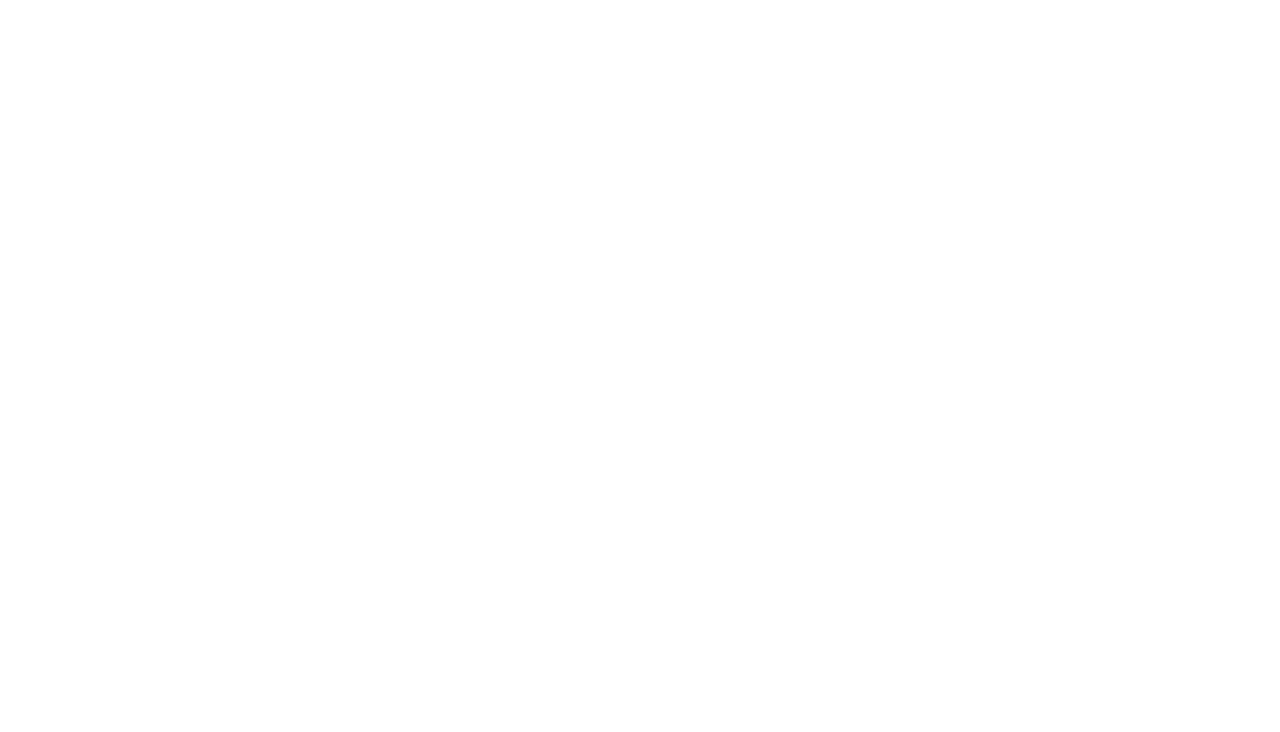
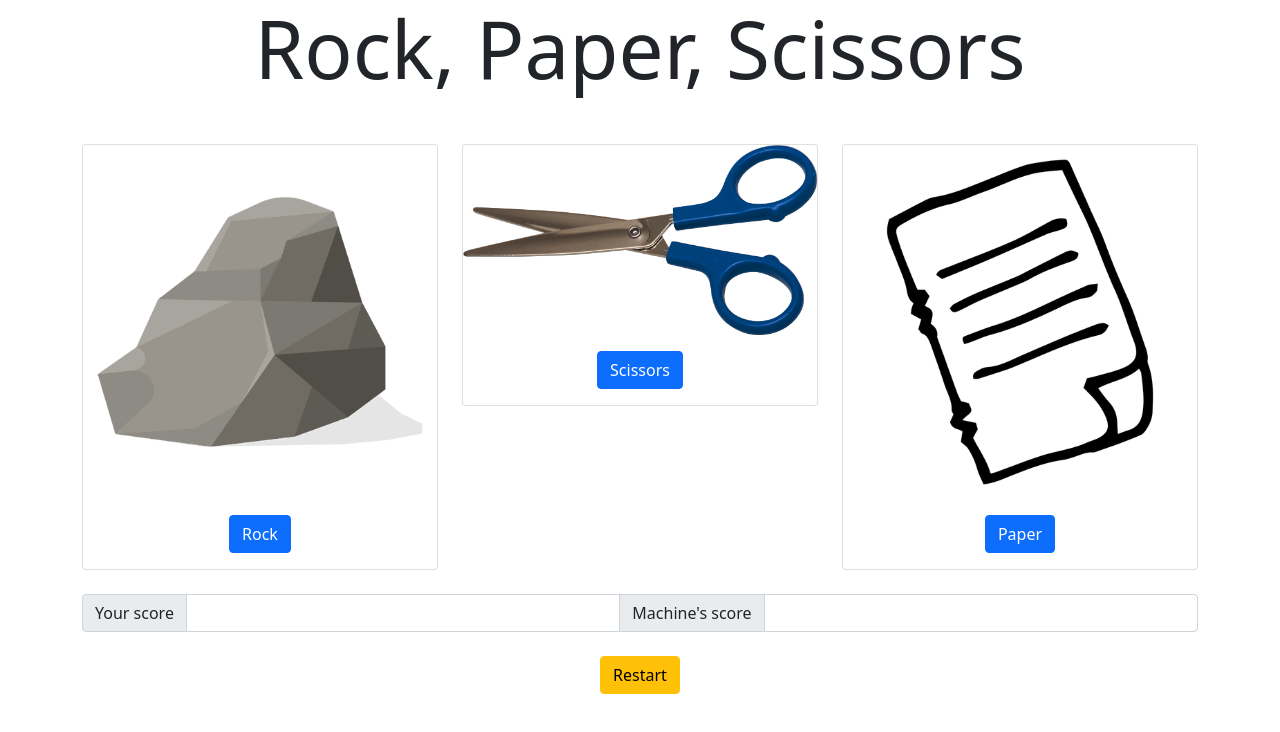
Before and after one commit to sebastianperudev2001/Rock-Paper-Scissors, a plain HTML site: page index.html in a window 1280 px wide. Drawn offline with nearby package versions, Linux system fonts and the light colour scheme.

Commit message:
HTML done

```diff
--- a/index.html
+++ b/index.html
@@ -1,13 +1,81 @@
 <!DOCTYPE html>
 <html lang="en">
+
 <head>
     <meta charset="UTF-8">
     <meta http-equiv="X-UA-Compatible" content="IE=edge">
     <meta name="viewport" content="width=device-width, initial-scale=1.0">
     <title>Rock Paper Scissors</title>
     <link rel="stylesheet" href="styles.css">
+    <link href="https://cdn.jsdelivr.net/npm/bootstrap@5.1.3/dist/css/bootstrap.min.css" rel="stylesheet"
+        integrity="sha384-1BmE4kWBq78iYhFldvKuhfTAU6auU8tT94WrHftjDbrCEXSU1oBoqyl2QvZ6jIW3" crossorigin="anonymous">
+    <script src="https://cdn.jsdelivr.net/npm/bootstrap@5.1.3/dist/js/bootstrap.bundle.min.js"
+        integrity="sha384-ka7Sk0Gln4gmtz2MlQnikT1wXgYsOg+OMhuP+IlRH9sENBO0LRn5q+8nbTov4+1p"
+        crossorigin="anonymous"></script>
 </head>
+
 <body>
+    <h1 id="titulo" class="display-1 mb-5 text-center"> Rock, Paper, Scissors</h1>
+    <div class="container">
+        <div class="row">
+            <div class="col">
+                <div class="card">
+                    <img src="/images/roca.png" class="card-img-top" alt="Rock">
+                    <div class="card-body text-center">
+                        <button type="button" class="btn btn-primary ">Rock</button>
+                    </div>
+                </div>
+            </div>
+
+            <div class="col">
+                <div class="card">
+                    <img src="/images/tijeras.png" class="card-img-top" alt="Rock">
+                    <div class="card-body text-center">
+                        <button type="button" class="btn btn-primary ">Scissors</button>
+                    </div>
+                </div>
+            </div>
+
+            <div class="col">
+
+                <div class="card">
+                    <img src="/images/papel.png" class="card-img-top" alt="Rock">
+                    <div class="card-body text-center">
+                        <button type="button" class="btn btn-primary ">Paper</button>
+                    </div>
+                </div>
+            </div>
+
+        </div>
+        <div class="row mt-4">
+            <div class="input-group">
+                <span class="input-group-text">Your score</span>
+                <input type="text" aria-label="First name" class="form-control">
+                <span class="input-group-text">Machine's score</span>
+                <input type="text" aria-label="Last name" class="form-control">
+              </div>
+        </div>
+
+        <div class="row mt-4">
+            <div class="text-center">
+                <button type="button" class="btn btn-warning">Restart</button>
+            </div>
+        </div>
+
+        <div class="row mt-4" id="results">
+
+        </div>
+
+    </div>
+
+
+
+
+
+
+
+
     <script src="scripts.js"></script>
 </body>
+
 </html>
```
Also changed, not shown: images/papel.png (added), images/roca.png (added), images/tijeras.png (added).
